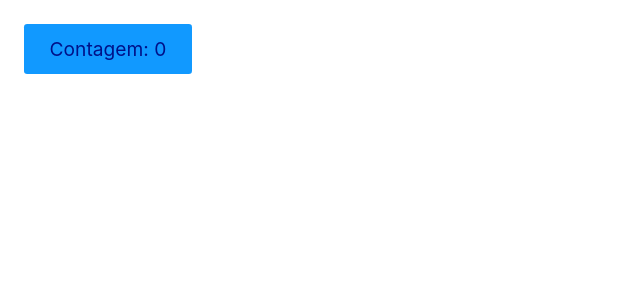
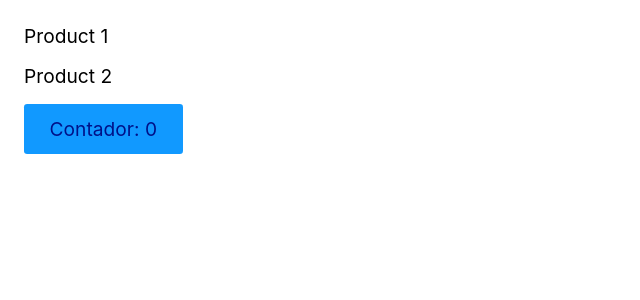
Before and after one commit to EdineiPinho/React-Tests, a React (Create React App) app: page / in a window 1280 px wide. Shown: the top 300 px of the page, without its empty margins (0-640 px from the left). Built offline with nearby package versions, Linux system fonts and the light colour scheme.

Commit message:
:heavy_check_mark:test(useCallback/Set()): Used both together to see how useCallback works

```diff
--- a/src/App.js
+++ b/src/App.js
@@ -1,11 +1,12 @@
 import React from 'react';
-import HookUseCallback from './Hooks/HookUseCallback/HookUseCallback';
+import HookUseCallbackSample2 from './Hooks/HookUseCallback/HookUseCallbackSample2';
 
 const App = () => {
 
-  return (<React.Fragment>
-    <HookUseCallback />
-  </React.Fragment>);
+  return (
+    <React.Fragment>
+      <HookUseCallbackSample2 />
+    </React.Fragment>);
 };
 
 export default App;
--- /dev/null
+++ b/src/Hooks/HookUseCallback/HookUseCallbackSample2.js
@@ -0,0 +1,38 @@
+import React from 'react';
+
+const set1 = new Set();
+const set2 = new Set();
+
+const Product = () => {
+  const func1 = () => {
+    console.log('Test');
+  };
+  const func2 = React.useCallback(() => {
+    console.log('Test');
+  }, []);
+
+  set1.add(func1);
+  set1.add(func2);
+  console.log("set1: ", set1);
+  console.log("set2: ", set2);
+
+  return (
+    <>
+      <p onClick={func1}>Product 1</p>
+      <p onClick={func2}>Product 2</p>
+    </>
+  )
+}
+
+const HookUseCallbackSample2 = () => {
+  const [contar, setContar] = React.useState(0);
+
+  return (
+    <div>
+      <Product />
+      <button onClick={() => setContar(contar + 1)}>Contador: {contar}</button>
+    </ div>
+  );
+}
+
+export default HookUseCallbackSample2;
--- a/src/index.js
+++ b/src/index.js
@@ -3,8 +3,8 @@ import ReactDOM from 'react-dom';
 import App from './App';
 
 ReactDOM.render(
-  <React.StrictMode>
+  <>
     <App />
-  </React.StrictMode>,
+  </>,
   document.getElementById('root'),
 );
```
Also changed, not shown: src/Hooks/HookUseCallback/HookUseCallbackSample1.js (renamed from src/Hooks/HookUseCallback/HookUseCallback.js).
